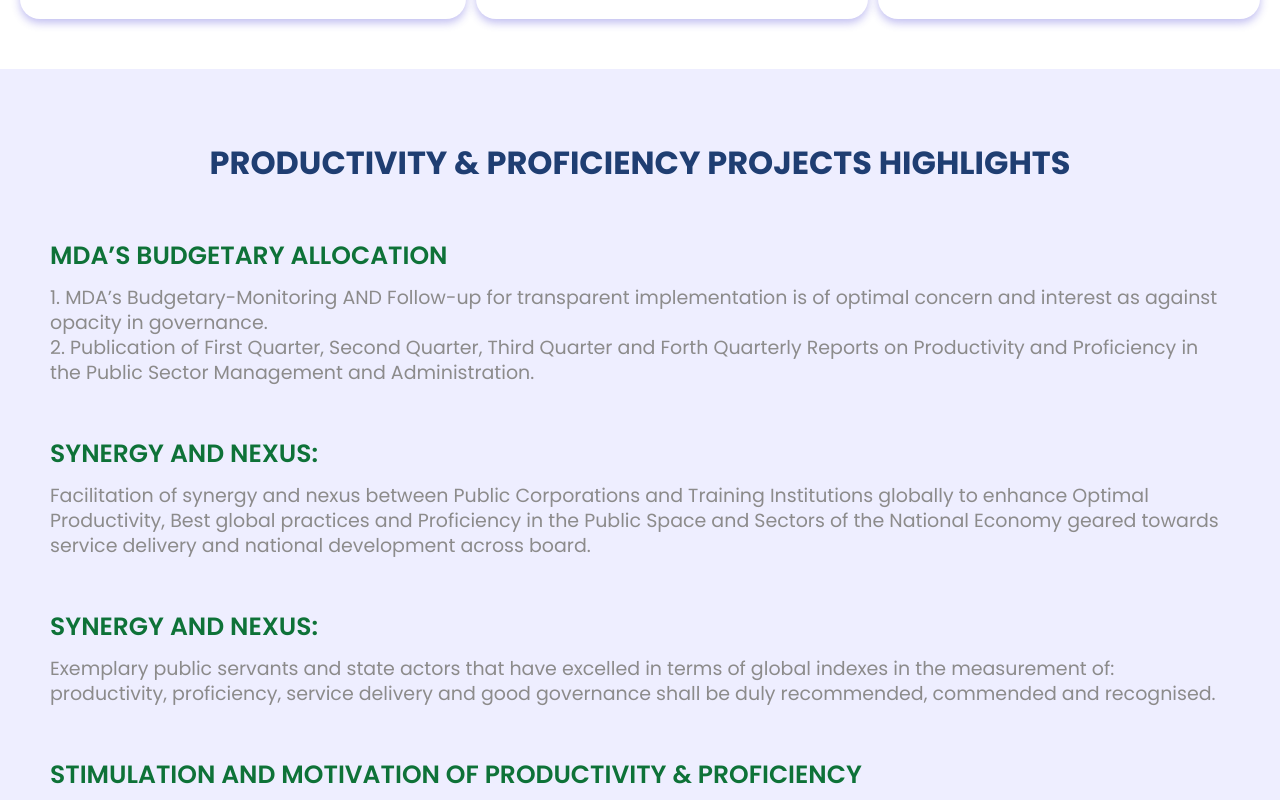
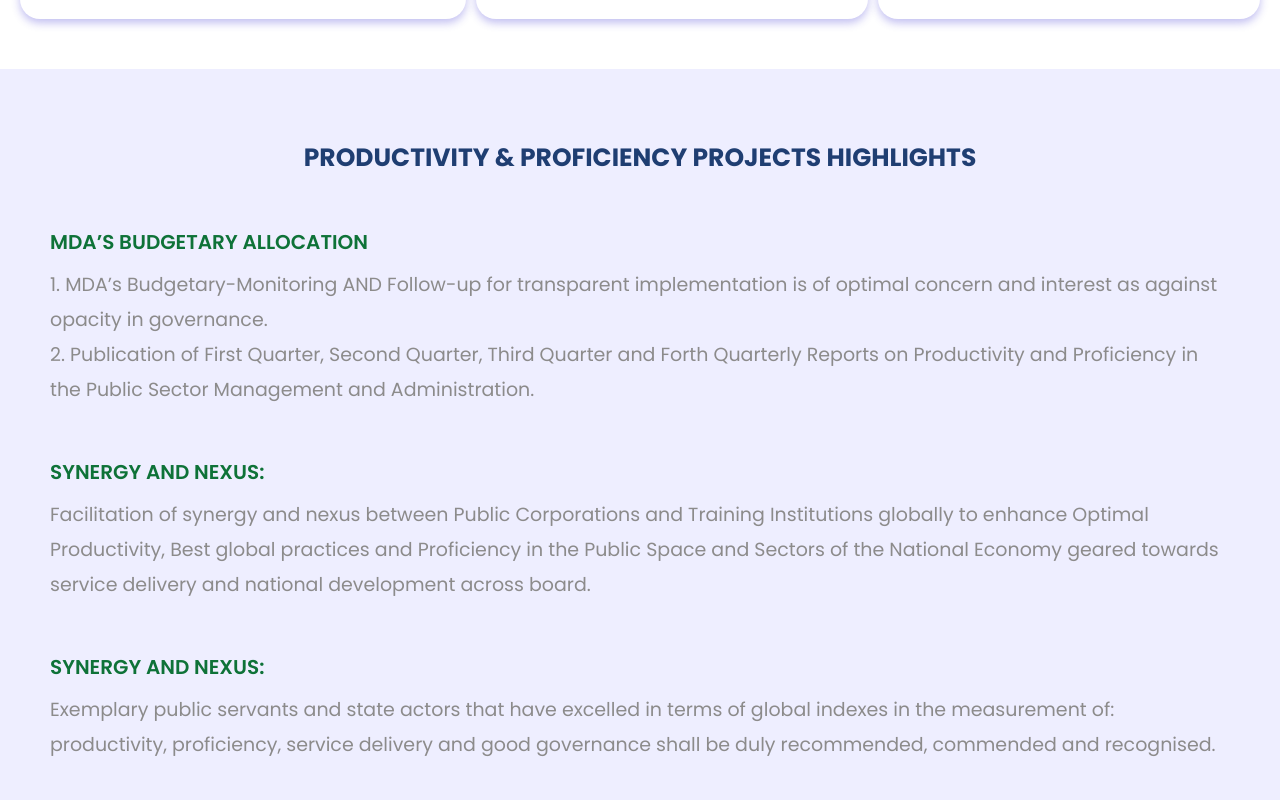
Before and after one commit to oluwolefsamson/Productivity-Consultancy-website, a React (Create React App) app: page /values in a window 1280 px wide. Shown: the part 3180-3980 px from the top of the page. Built offline with nearby package versions, Linux system fonts and the light colour scheme.

Commit message:
first commit

```diff
--- a/src/Components/More/More.css
+++ b/src/Components/More/More.css
@@ -1,9 +1,8 @@
 .m-container {
     width: 100%;
-    background: white;
+    padding: 2rem 0;
+    height: fit-content;
     background-color:  #eeeeff;
-    padding: 2rem 0;
-
 }
 
 .m-container .content {
@@ -11,12 +10,14 @@
     flex-direction: column;
     margin: 5rem;
     gap: 5px;
+
 }
 
 .content span {
     display: flex;
     align-items: center;
     justify-content: center;
+    font-size: 2.5rem;
 }
 
 
@@ -29,13 +30,14 @@
 .text span:nth-child(1) {
     display: flex;
     align-items: flex-start;
+    font-size: 2rem;
 }
 
 .text span:nth-child(2) {
     display: flex;
     align-items: flex-start;
     font-size: 1.9rem;
-    line-height: 25px;
+    line-height: 35px;
 }
 
  .award {
@@ -76,12 +78,15 @@
 }
 
 @media screen and (max-width: 450px) {
+
     .award .right img{
         width: 30rem;
     }
 }
 
 @media screen and (max-width: 280px) {
+
+
     .award .right img{
         width: 20rem;
     }
```
